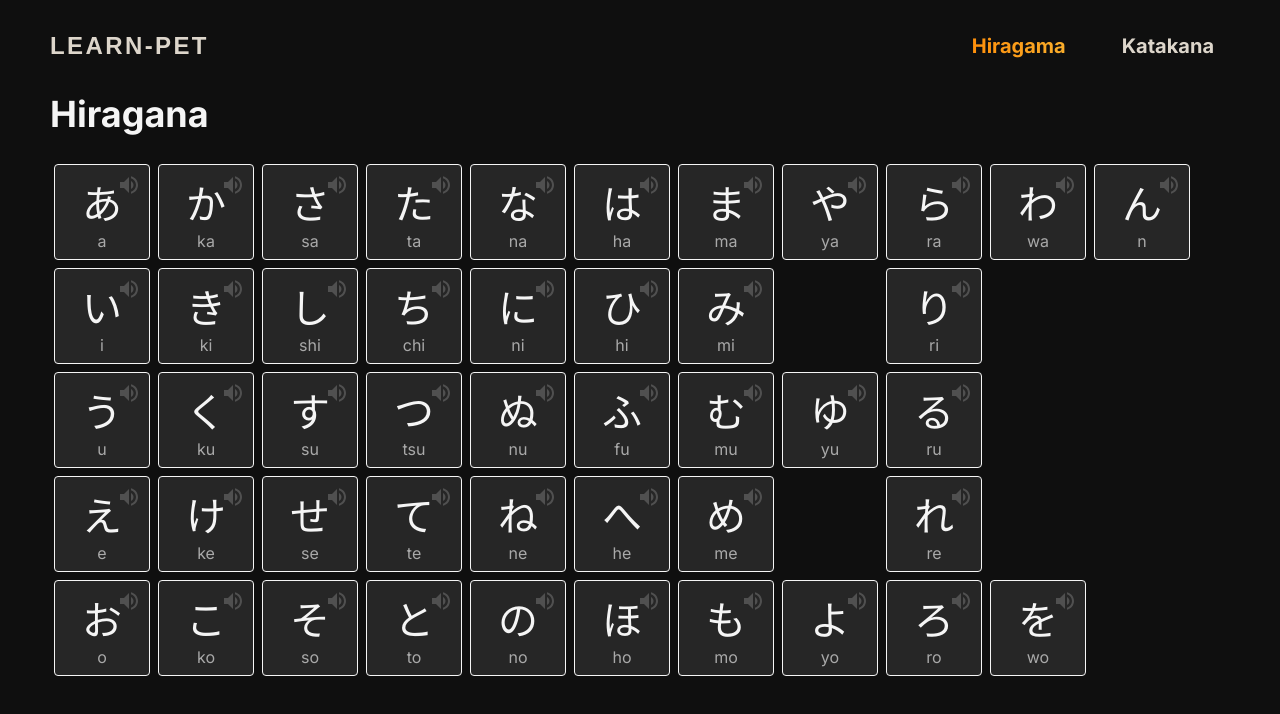
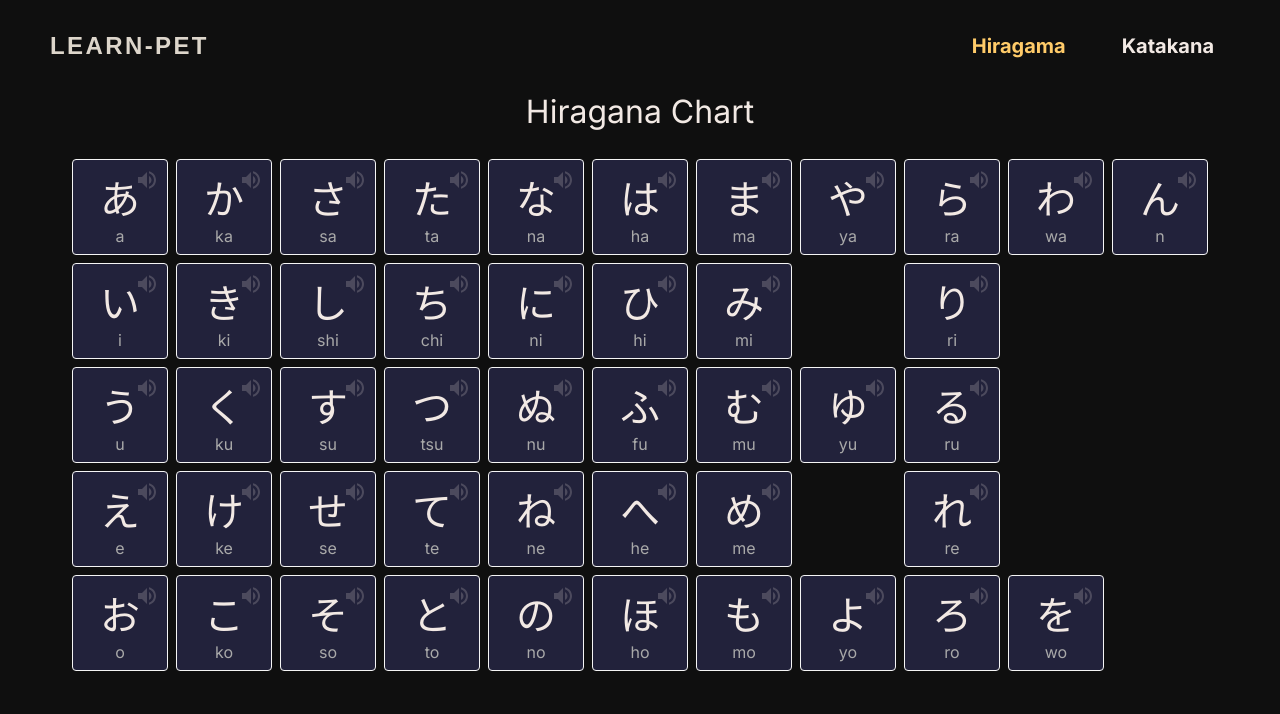
Before and after one commit to dimadidyk0/learn-nexjs, a Next.js app: page /hiragana in a window 1280 px wide. Shown: the top 714 px of the page. Built offline with nearby package versions, Linux system fonts and the light colour scheme.

Commit message:
style: update hiragana page styles

```diff
--- a/src/app/globals.css
+++ b/src/app/globals.css
@@ -1,76 +1,23 @@
 :root {
-  --max-width: 1100px;
-  --border-radius: 12px;
   --font-mono: ui-monospace, Menlo, Monaco, "Cascadia Mono", "Segoe UI Mono",
     "Roboto Mono", "Oxygen Mono", "Ubuntu Monospace", "Source Code Pro",
     "Fira Mono", "Droid Sans Mono", "Courier New", monospace;
 
-  --foreground-rgb: 0, 0, 0;
-  --background-start-rgb: 214, 219, 220;
-  --background-end-rgb: 255, 255, 255;
+  /* colors */
+  --collection-color-1: #22223b; /* dark navy blue */
+  --collection-color-2: #4a4e69; /* deep purple-blue */
+  --collection-color-3: #9a8c98; /* muted mauve */
+  --collection-color-4: #c9ada7; /* light taupe */
+  --collection-color-5: #f2e9e4; /* very light peach */
+  --collection-color-6: #6b705c; /* muted olive green */
+  --collection-color-7: #ffcb69; /* muted yellow */
+  --collection-color-8: #b5838d; /* dusty pink */
+  --collection-color-9: #2a9d8f; /* teal */
+  --collection-color-10: #8d99ae; /* soft gray-blue */
 
-  --primary-glow: conic-gradient(
-    from 180deg at 50% 50%,
-    #16abff33 0deg,
-    #0885ff33 55deg,
-    #54d6ff33 120deg,
-    #0071ff33 160deg,
-    transparent 360deg
-  );
-  --secondary-glow: radial-gradient(
-    rgba(255, 255, 255, 1),
-    rgba(255, 255, 255, 0)
-  );
+  --text-color: var(--collection-color-5);
 
-  --tile-start-rgb: 239, 245, 249;
-  --tile-end-rgb: 228, 232, 233;
-  --tile-border: conic-gradient(
-    #00000080,
-    #00000040,
-    #00000030,
-    #00000020,
-    #00000010,
-    #00000010,
-    #00000080
-  );
-
-  --callout-rgb: 238, 240, 241;
-  --callout-border-rgb: 172, 175, 176;
-  --card-rgb: 180, 185, 188;
-  --card-border-rgb: 131, 134, 135;
-}
-
-@media (prefers-color-scheme: dark) {
-  :root {
-    --foreground-rgb: 255, 255, 255;
-    --background-start-rgb: 0, 0, 0;
-    --background-end-rgb: 0, 0, 0;
-
-    --primary-glow: radial-gradient(rgba(1, 65, 255, 0.4), rgba(1, 65, 255, 0));
-    --secondary-glow: linear-gradient(
-      to bottom right,
-      rgba(1, 65, 255, 0),
-      rgba(1, 65, 255, 0),
-      rgba(1, 65, 255, 0.3)
-    );
-
-    --tile-start-rgb: 2, 13, 46;
-    --tile-end-rgb: 2, 5, 19;
-    --tile-border: conic-gradient(
-      #ffffff80,
-      #ffffff40,
-      #ffffff30,
-      #ffffff20,
-      #ffffff10,
-      #ffffff10,
-      #ffffff80
-    );
-
-    --callout-rgb: 20, 20, 20;
-    --callout-border-rgb: 108, 108, 108;
-    --card-rgb: 100, 100, 100;
-    --card-border-rgb: 200, 200, 200;
-  }
+  --bg-color-primary: #0f0f0f;
 }
 
 * {
@@ -86,8 +33,8 @@ body {
 }
 
 body {
-  color: #f5f5f5;
-  background: #0f0f0f;
+  color: var(--text-color);
+  background: var(--bg-color-primary);
 }
 
 a {
--- a/src/app/hiragana/page.module.css
+++ b/src/app/hiragana/page.module.css
@@ -1,12 +1,20 @@
+.root {
+  padding-bottom: 40px;
+}
+
 .title {
-  font-size: 36px;
+  font-size: 32px;
   margin-bottom: 24px;
+  text-align: center;
+  font-weight: normal;
+  text-transform: capitalize;
 }
 
 .grid {
   display: flex;
   flex-direction: row;
   flex-wrap: wrap;
+  justify-content: center;
 }
 
 .column {
--- a/src/app/hiragana/page.tsx
+++ b/src/app/hiragana/page.tsx
@@ -6,8 +6,8 @@ import s from './page.module.css';
 
 export default function HiraganaPage() {
   return (
-    <main>
-      <h1 className={s.title}>Hiragana</h1>
+    <main className={s.root}>
+      <h1 className={s.title}>Hiragana chart</h1>
 
       <div className={s.grid}>
         {hiragana.map((row: HiraganaType[], index: number) => (
--- a/src/components/Header/Header.module.css
+++ b/src/components/Header/Header.module.css
@@ -23,26 +23,16 @@
 
 .nav a {
   text-decoration: none;
-  color: #ddd6cb;
+  color: var(--text-color);
   font-weight: bold;
   padding: 0.5rem 1rem;
   border-radius: 0.5rem;
 }
 
 .nav a:hover,
-.nav a:active {
-  background: linear-gradient(90deg, #ff8a05, #f9b331);
-  background-clip: text;
-  -webkit-background-clip: text;
-  -webkit-text-fill-color: transparent;
-  text-shadow: 0 0 18px rgba(248, 190, 42, 0.8);
-}
-
-.active {
-  background: linear-gradient(90deg, #ff8a05, #f9b331);
-  background-clip: text;
-  -webkit-background-clip: text;
-  -webkit-text-fill-color: transparent;
+.nav a:active,
+.nav .active {
+  color:  var(--collection-color-7);
 }
 
 .logo {
--- a/src/components/domain/CharacterToLearn/CharacterToLearn.module.css
+++ b/src/components/domain/CharacterToLearn/CharacterToLearn.module.css
@@ -11,7 +11,11 @@
   margin: 4px 0;
   font-size: 40px;
   position: relative;
-  background-color: #262626;
+  background-color: var(--collection-color-1);
+}
+
+.character:hover {
+  background-color: var(--collection-color-2);
 }
 
 .soundIcon {
```
